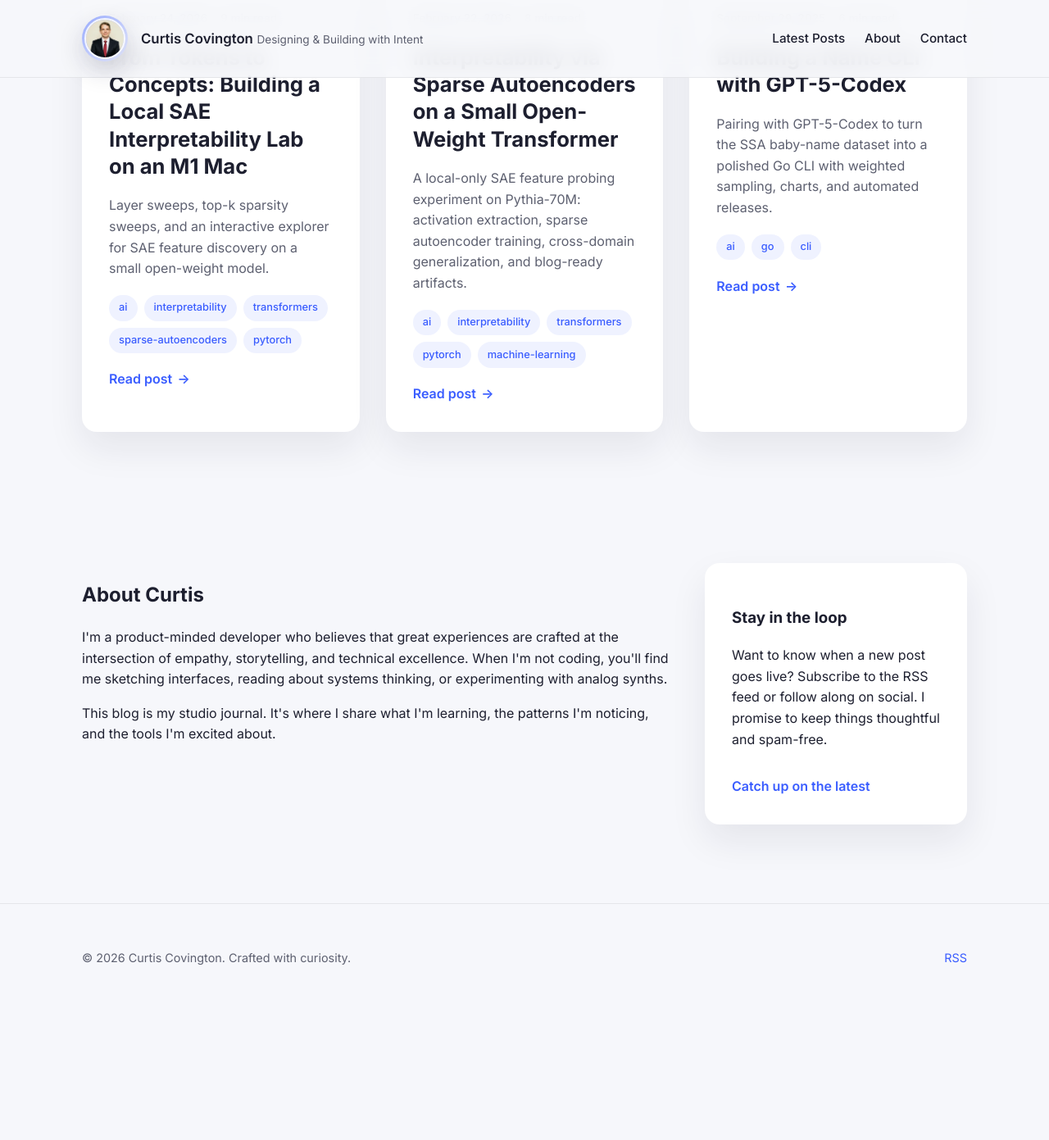
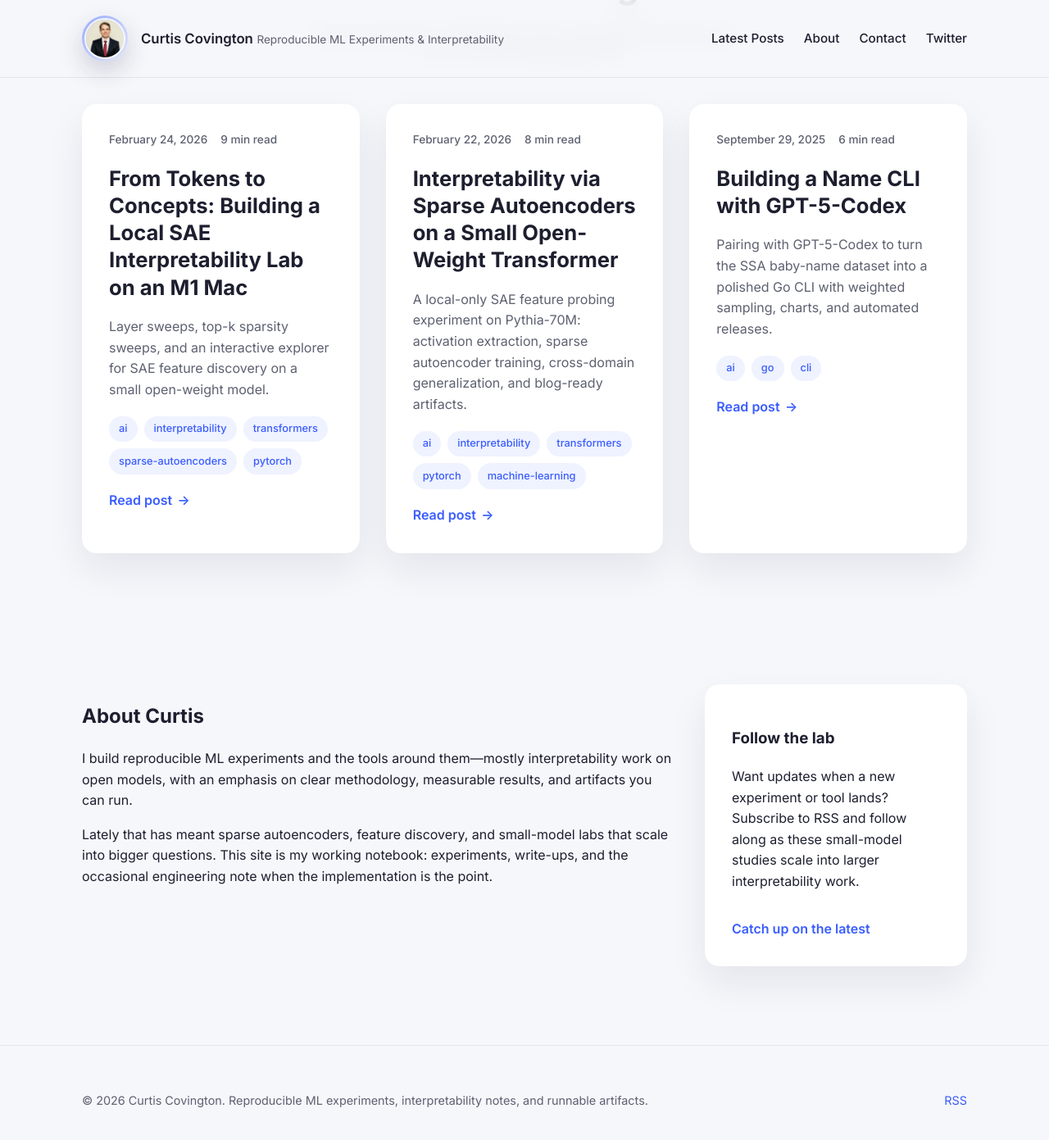
Before and after one commit to curtiscovington/curtiscovington.github.io, a Jekyll site: the page built from index.html, in a window 1280 px wide and 1400 px high, scrolled down 1007 px. Shown: the top 1391 px of the window at 82% size. Built offline with Jekyll 4.4.1, drawn with Linux system fonts in a browser that asks for light colours; before the commit the page ends 2234 px from its top, so only the background shows below that; some of the changed text lies outside the part shown.

Commit message:
Rebrand site copy around reproducible ML interpretability lab

```diff
--- a/_config.yml
+++ b/_config.yml
@@ -2,7 +2,7 @@
 title: "Curtis Covington"
 email: curtis.covington@gmail.com
 description: >-
-  The personal blog of Curtis Covington — essays on design, development, and building with curiosity.
+  Curtis Covington builds reproducible ML experiments and the tools around them—mostly interpretability work on open models, with clear methodology, measurable results, and runnable artifacts.
 url: "https://curtiscovington.com"
 baseurl: ""
 permalink: /posts/:slug/
--- a/_layouts/default.html
+++ b/_layouts/default.html
@@ -50,13 +50,14 @@
           </span>
           <div class="brand__text">
             <a href="{{ '/' | relative_url }}" class="brand__name">{{ site.title }}</a>
-            <span class="brand__tagline">Designing &amp; Building with Intent</span>
+            <span class="brand__tagline">Reproducible ML Experiments &amp; Interpretability</span>
           </div>
         </div>
         <nav class="site-nav" aria-label="Primary navigation">
           <a href="{{ '/#latest' | relative_url }}" class="site-nav__link">Latest Posts</a>
           <a href="{{ '/#about' | relative_url }}" class="site-nav__link">About</a>
           <a href="mailto:{{ site.email }}" class="site-nav__link">Contact</a>
+          <a href="https://twitter.com/cucovin" target="_blank" rel="noopener" class="site-nav__link">Twitter</a>
         </nav>
       </div>
     </header>
@@ -65,7 +66,7 @@
 
     <footer class="site-footer">
       <div class="container">
-        <p>&copy; {{ 'now' | date: '%Y' }} Curtis Covington. Crafted with curiosity.</p>
+        <p>&copy; {{ 'now' | date: '%Y' }} Curtis Covington. Reproducible ML experiments, interpretability notes, and runnable artifacts.</p>
         <a class="rss-link" href="{{ '/feed.xml' | relative_url }}">RSS</a>
       </div>
     </footer>
--- a/index.html
+++ b/index.html
@@ -1,17 +1,17 @@
 ---
 layout: default
 title: "Curtis Covington — Personal Blog"
-description: "The personal blog of Curtis Covington — essays on design, development, and building with curiosity."
+description: "Curtis Covington builds reproducible ML experiments and tools around them, focused on interpretability, methodology, and runnable artifacts."
 body_class: home-page
 ---
 <main>
   <section class="hero">
     <div class="container">
       <div class="hero__content">
-        <p class="hero__eyebrow">Personal Blog</p>
-        <h1 class="hero__title">Thoughtful notes on crafting products people love.</h1>
+        <p class="hero__eyebrow">Interpretability Lab</p>
+        <h1 class="hero__title">Reproducible ML experiments, interpretability workflows, and tools you can run.</h1>
         <p class="hero__subtitle">
-          I share the experiments, learnings, and stories that shape my work across design and engineering. Grab a cup of coffee and stay a while.
+          I build reproducible ML experiments and the tooling around them—mostly interpretability work on open models—with clear methodology, measurable results, and artifacts you can run locally.
         </p>
         <a class="hero__cta" href="#latest">Browse the latest posts</a>
       </div>
@@ -24,7 +24,7 @@
         <p class="section-heading__eyebrow">Read</p>
         <h2 class="section-heading__title">Latest writing</h2>
         <p class="section-heading__subtitle">
-          Essays and reflections on design, development, and the creative process.
+          Experiment reports, methodology notes, and engineering write-ups from an active interpretability lab.
         </p>
       </div>
       <div class="posts__grid">
@@ -63,16 +63,16 @@
       <div>
         <h2>About Curtis</h2>
         <p>
-          I'm a product-minded developer who believes that great experiences are crafted at the intersection of empathy, storytelling, and technical excellence. When I'm not coding, you'll find me sketching interfaces, reading about systems thinking, or experimenting with analog synths.
+          I build reproducible ML experiments and the tools around them—mostly interpretability work on open models, with an emphasis on clear methodology, measurable results, and artifacts you can run.
         </p>
         <p>
-          This blog is my studio journal. It's where I share what I'm learning, the patterns I'm noticing, and the tools I'm excited about.
+          Lately that has meant sparse autoencoders, feature discovery, and small-model labs that scale into bigger questions. This site is my working notebook: experiments, write-ups, and the occasional engineering note when the implementation is the point.
         </p>
       </div>
       <aside class="about__panel">
-        <h3>Stay in the loop</h3>
+        <h3>Follow the lab</h3>
         <p>
-          Want to know when a new post goes live? Subscribe to the RSS feed or follow along on social. I promise to keep things thoughtful and spam-free.
+          Want updates when a new experiment or tool lands? Subscribe to RSS and follow along as these small-model studies scale into larger interpretability work.
         </p>
         <a class="about__cta" href="#latest">Catch up on the latest</a>
       </aside>
```
